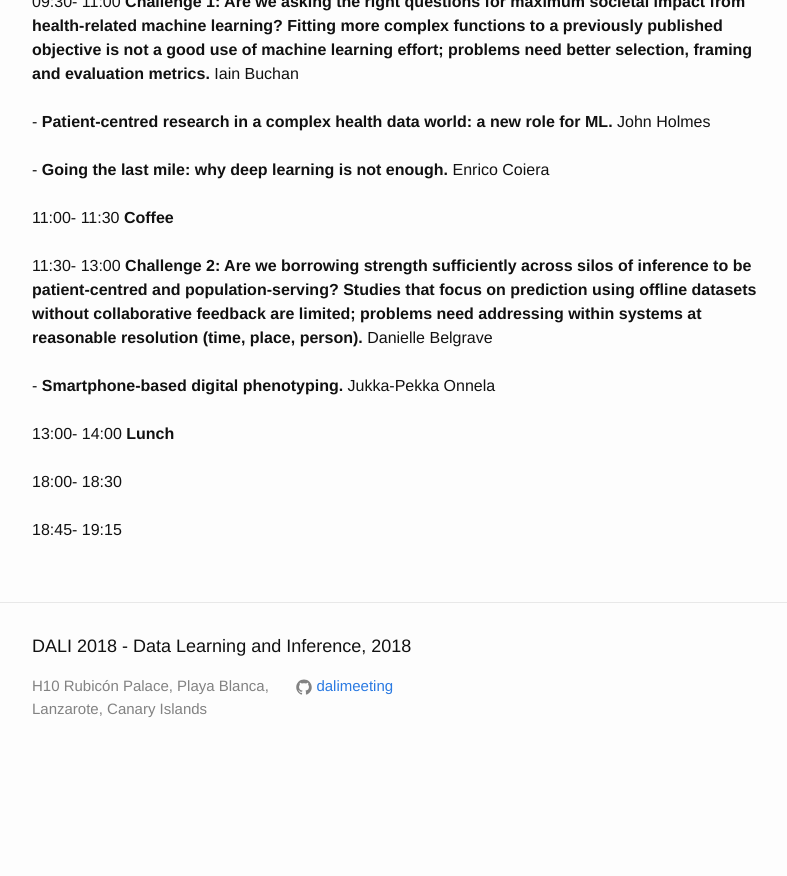
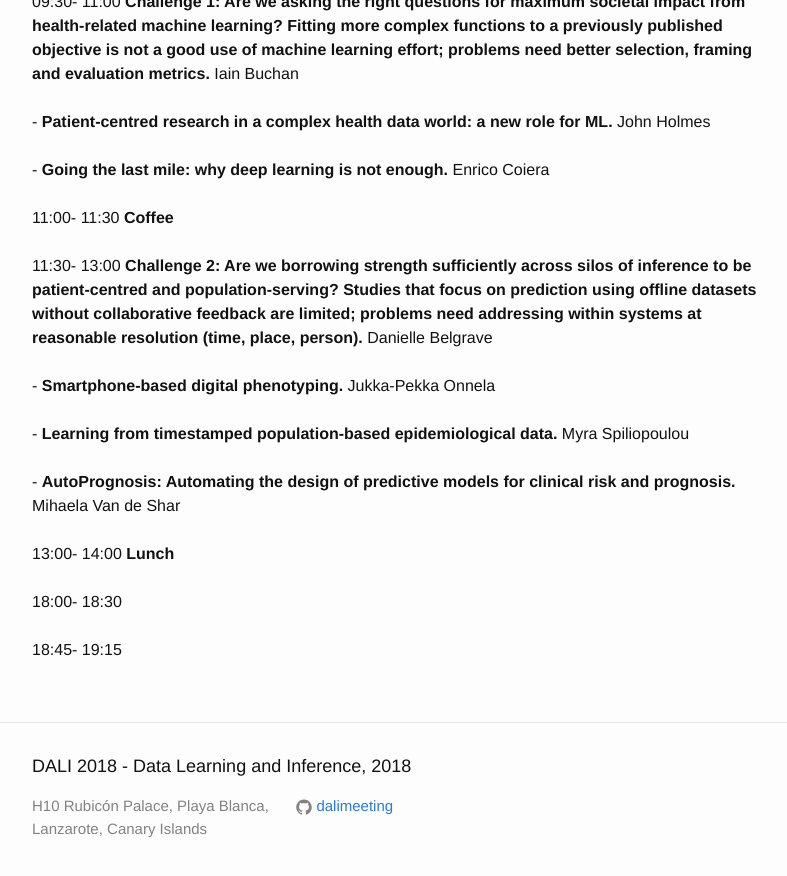
Before and after one commit to dalimeeting/dalimeeting.github.io, a Jekyll site: the page built from _posts/2018-04-05-workshopHealthCare.md, in a window 1280 px wide and 900 px high, scrolled down 1234 px. Shown: the top 876 px of the window, without its empty margins (238-1025 px from the left). Built offline with Jekyll 4.4.1, drawn with Linux system fonts in a browser that asks for light colours; before the commit the page ends 2014 px from its top, so only the background shows below that.

Commit message:
Update 2018-04-05-workshopHealthCare.md

```diff
--- a/_posts/2018-04-05-workshopHealthCare.md
+++ b/_posts/2018-04-05-workshopHealthCare.md
@@ -91,6 +91,24 @@ talks:
   youtube:
   start: ""
   end: ""
+- title: "Learning from timestamped population-based epidemiological data."
+  author:
+  - given: Myra
+    family: Spiliopoulou
+    url:
+    institute:
+  youtube:
+  start: ""
+  end: ""
+- title: "AutoPrognosis: Automating the design of predictive models for clinical risk and prognosis."
+  author:
+  - given: Mihaela
+    family: Van de Shar
+    url:
+    institute:
+  youtube:
+  start: ""
+  end: ""
 - title: Lunch
   start: "13:00"
   end: "14:00"
```
